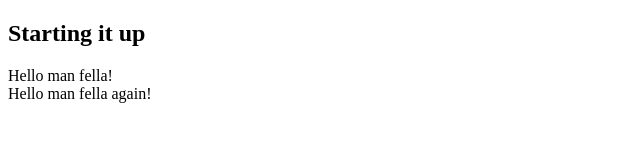
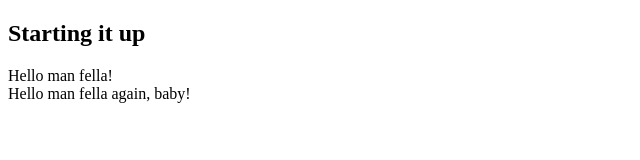
Before and after one commit to rcoston/cs50w_test, a plain HTML site: page index.html in a window 1280 px wide. Shown: the full height of the page, 0-640 px from the left. Drawn offline with Linux system fonts and the light colour scheme.

Commit message:
Add baby

```diff
--- a/index.html
+++ b/index.html
@@ -7,6 +7,6 @@
   <body>
     <h2>Starting it up</h2>
     Hello man fella!<br>
-    Hello man fella again!
+    Hello man fella again, baby!
   </body>
 </html>
```
